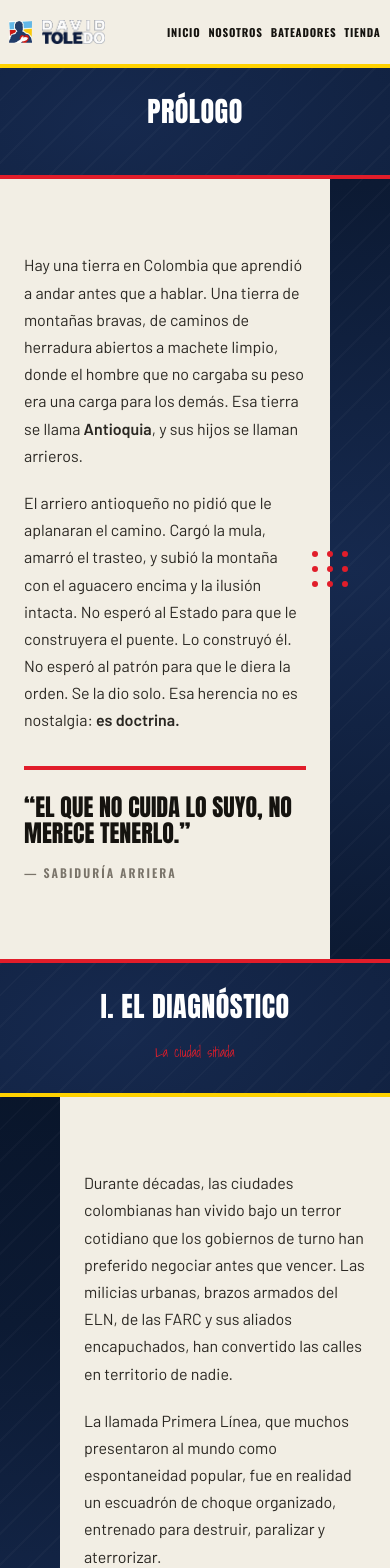
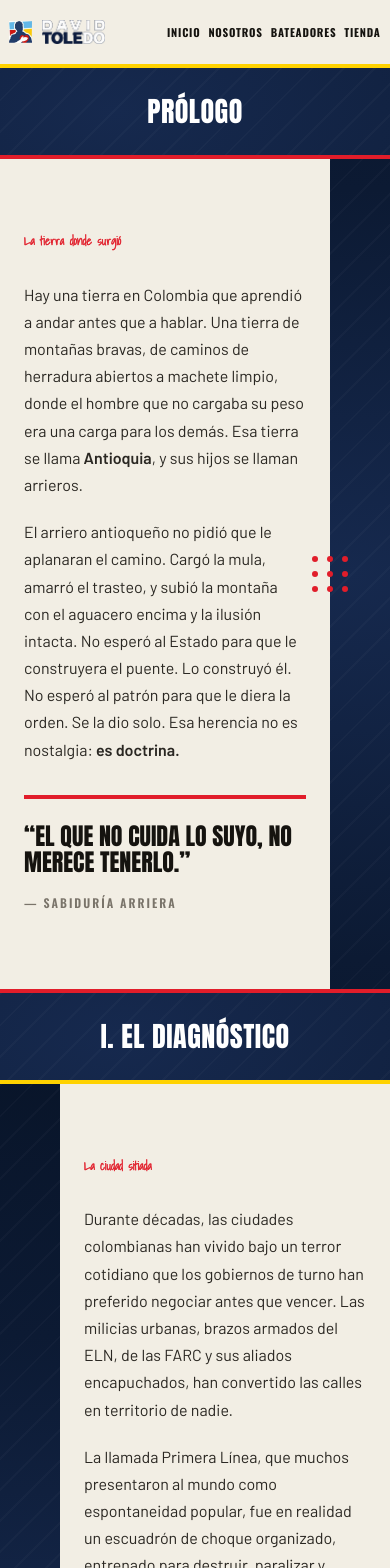
Before and after one commit to EsneiderCdD/movimiento-bate, a Next.js app: page /nosotros in a window 390 px wide. Shown: the top 1568 px of the page. Built offline with nearby package versions, Linux system fonts and the light colour scheme.

Commit message:
feat(/about): desing:

```diff
--- a/src/components/specific/nosotros/NosotrosPageContent.module.css
+++ b/src/components/specific/nosotros/NosotrosPageContent.module.css
@@ -82,9 +82,17 @@
   background: var(--rojo);
 }
 
-.chapterHeader p {
+.chapterHeader h2 {
+  margin-bottom: 0;
+}
+
+.sectionSubtitle {
   font-family: var(--font-shadows), cursive;
+  font-size: 18px;
+  line-height: 1.6;
   color: var(--rojo);
+  margin: 0;
+  -webkit-text-stroke: 0.5px currentColor;
 }
 
 .grid {
@@ -186,6 +194,10 @@
   .accentQuote {
     font-size: 32px;
   }
+
+  .sectionSubtitle {
+    font-size: 16px;
+  }
 }
 
 @media (max-width: 750px) {
@@ -211,6 +223,10 @@
 
   .accentAuthor {
     font-size: 13px;
+  }
+
+  .sectionSubtitle {
+    font-size: 14px;
   }
 }
 
@@ -278,6 +294,10 @@
     .accentAuthor {
       font-size: 12px;
     }
+
+    .sectionSubtitle {
+      font-size: 12px;
+    }
   }
 
 }
@@ -306,4 +326,8 @@
   .accentAuthor {
     font-size: 12px;
   }
+
+  .sectionSubtitle {
+    font-size: 12px;
+  }
 }
--- a/src/components/specific/nosotros/NosotrosPageContent.tsx
+++ b/src/components/specific/nosotros/NosotrosPageContent.tsx
@@ -24,6 +24,7 @@ export default function NosotrosPageContent() {
       <div className={`${styles.sectionWrap} ${styles.onRight}`}>
         <Franja />
         <section className={styles.section}>
+          <p className={styles.sectionSubtitle}>La tierra donde surgió</p>
           <div className={styles.grid}>
             <div className={styles.gridCol}>
               <p className={styles.text}>
@@ -56,14 +57,12 @@ export default function NosotrosPageContent() {
       </div>
 
       <div className={styles.chapterHeader}>
-        <SectionHeader
-          title="I. El Diagnóstico"
-          subtitle="La ciudad sitiada"
-        />
+        <SectionHeader title="I. El Diagnóstico" />
       </div>
       <div className={`${styles.sectionWrap} ${styles.onLeft}`}>
         <Franja />
         <section className={styles.section}>
+          <p className={styles.sectionSubtitle}>La ciudad sitiada</p>
           <div className={styles.grid}>
             <div className={styles.gridCol}>
               <p className={styles.text}>
@@ -106,11 +105,12 @@ export default function NosotrosPageContent() {
       </div>
 
       <div className={styles.chapterHeader}>
-        <SectionHeader title="II. El Símbolo" subtitle="El bate" />
+        <SectionHeader title="II. El Símbolo" />
       </div>
       <div className={`${styles.sectionWrap} ${styles.onRight}`}>
         <Franja />
         <section className={styles.section}>
+          <p className={styles.sectionSubtitle}>El bate</p>
           <div className={styles.grid}>
             <div className={styles.gridCol}>
               <p className={styles.text}>
@@ -162,14 +162,14 @@ export default function NosotrosPageContent() {
       </div>
 
       <div className={styles.chapterHeader}>
-        <SectionHeader
-          title="III. Nuestros Principios"
-          subtitle="Sobre el bate, una sola palabra: diálogo"
-        />
+        <SectionHeader title="III. Nuestros Principios" />
       </div>
       <div className={`${styles.sectionWrap} ${styles.onLeft}`}>
         <Franja />
         <section className={styles.section}>
+          <p className={styles.sectionSubtitle}>
+            Sobre el bate, una sola palabra: diálogo
+          </p>
           <div className={styles.blocks}>
             <div className={styles.block}>
               <h3 className={styles.blockTitle}>
@@ -232,14 +232,14 @@ export default function NosotrosPageContent() {
       </div>
 
       <div className={styles.chapterHeader}>
-        <SectionHeader
-          title="IV. Nuestra genealogía histórica"
-          subtitle="No somos los primeros en defender lo propio"
-        />
+        <SectionHeader title="IV. Nuestra genealogía histórica" />
       </div>
       <div className={`${styles.sectionWrap} ${styles.onRight}`}>
         <Franja />
         <section className={styles.section}>
+          <p className={styles.sectionSubtitle}>
+            No somos los primeros en defender lo propio
+          </p>
           <div className={styles.grid}>
             <div className={styles.gridCol}>
               <p className={styles.text}>
@@ -269,14 +269,12 @@ export default function NosotrosPageContent() {
       </div>
 
       <div className={styles.chapterHeader}>
-        <SectionHeader
-          title="V. A los que nos critican"
-          subtitle="Respuesta a la crítica"
-        />
+        <SectionHeader title="V. A los que nos critican" />
       </div>
       <div className={`${styles.sectionWrap} ${styles.onLeft}`}>
         <Franja />
         <section className={styles.section}>
+          <p className={styles.sectionSubtitle}>Respuesta a la crítica</p>
           <div className={styles.grid}>
             <div className={styles.accentBlock}>
               <p className={styles.accentQuote}>¿Fascistas?</p>
@@ -299,14 +297,12 @@ export default function NosotrosPageContent() {
       </div>
 
       <div className={styles.chapterHeader}>
-        <SectionHeader
-          title="VI. Nuestra convocatoria"
-          subtitle="No están solos"
-        />
+        <SectionHeader title="VI. Nuestra convocatoria" />
       </div>
       <div className={`${styles.sectionWrap} ${styles.onRight}`}>
         <Franja />
         <section className={styles.section}>
+          <p className={styles.sectionSubtitle}>No están solos</p>
           <div className={styles.grid}>
             <div className={styles.gridCol}>
               <p className={styles.text}>
@@ -336,6 +332,7 @@ export default function NosotrosPageContent() {
       <div className={`${styles.sectionWrap} ${styles.onLeft}`}>
         <Franja />
         <section className={styles.section}>
+          <p className={styles.sectionSubtitle}>Lo que viene</p>
           <div className={styles.grid}>
             <div className={styles.gridCol}>
               <p className={styles.text}>
```
